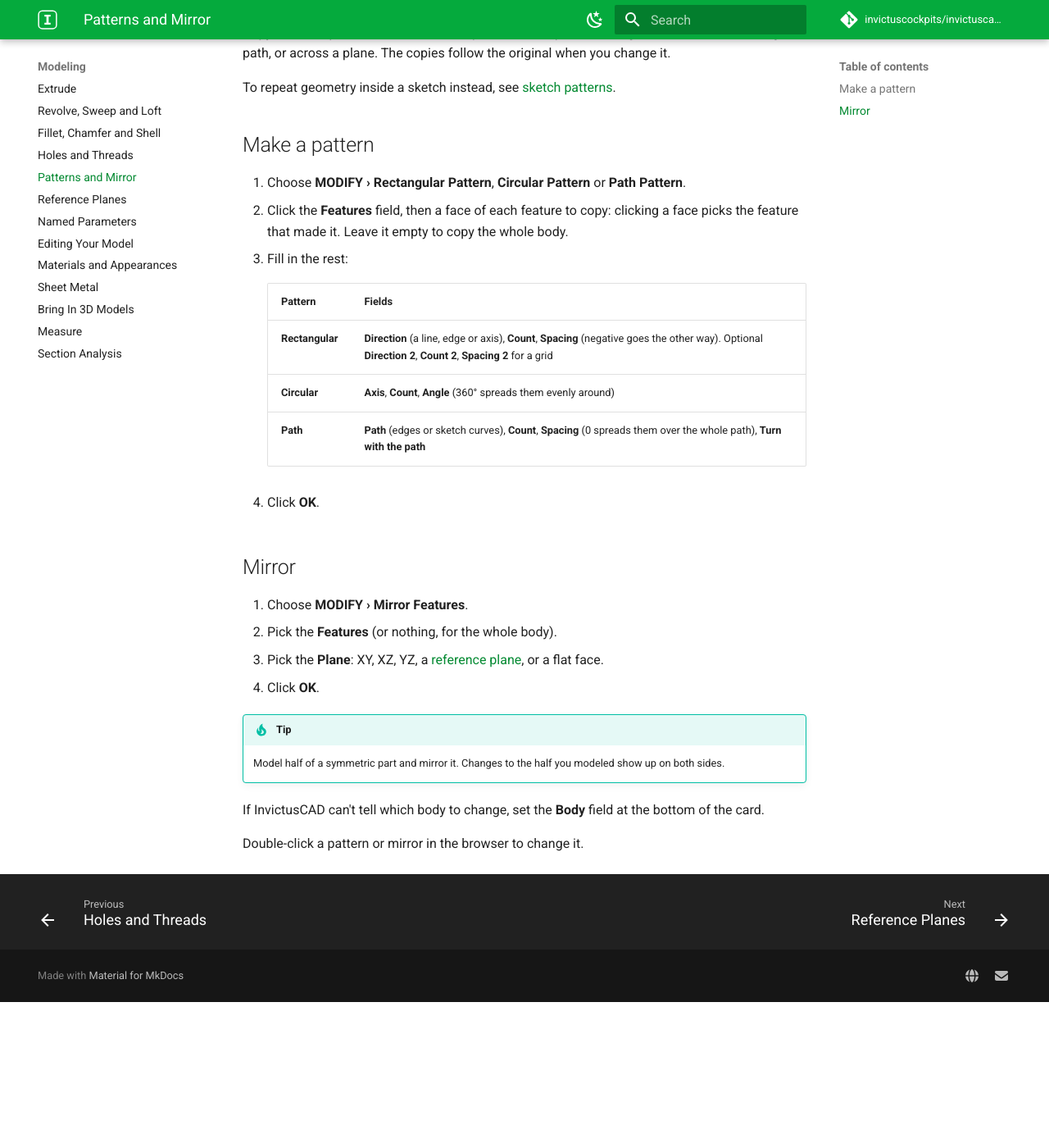
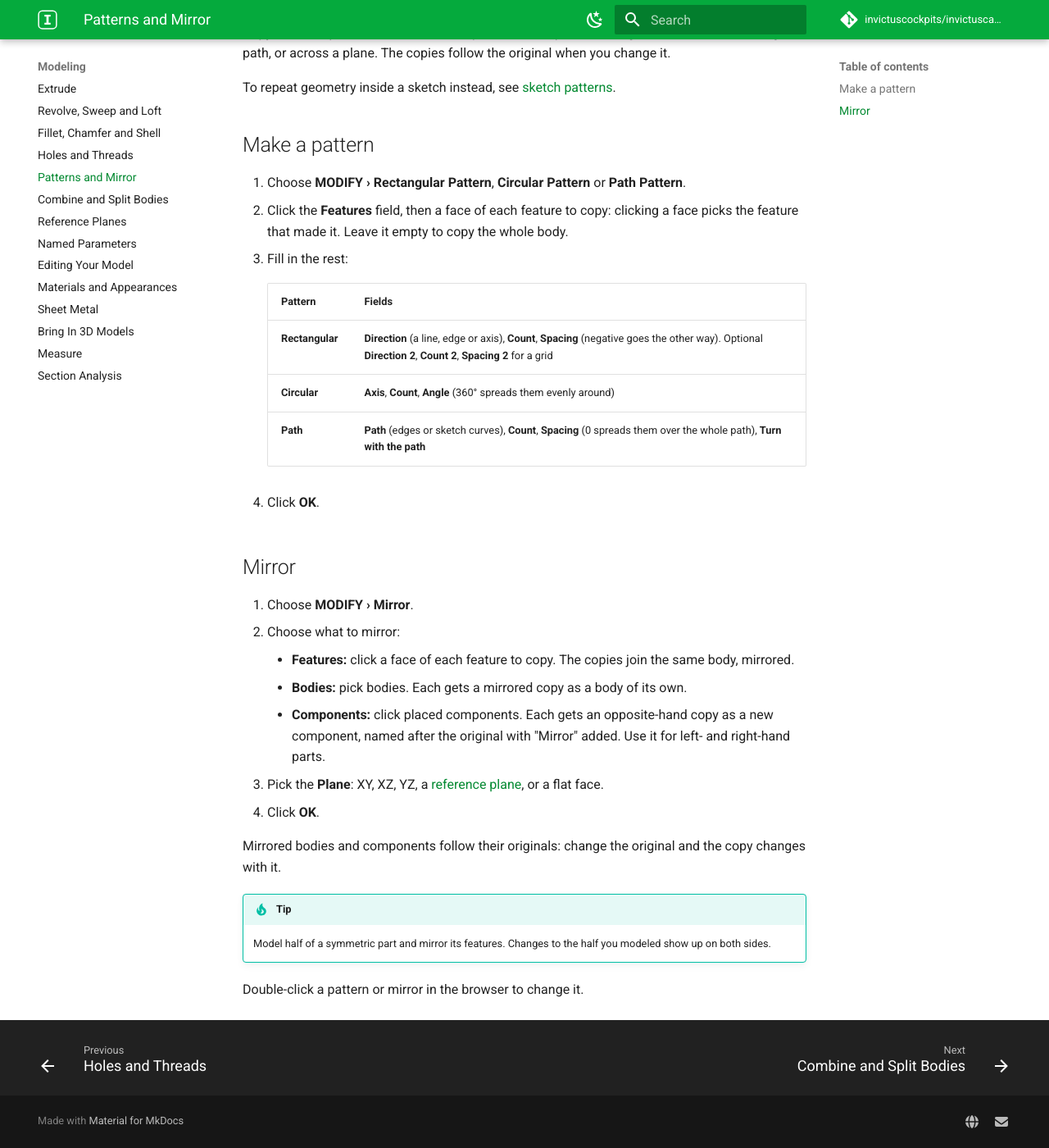
Before and after one commit to invictuscockpits/invictuscad-docs, an MkDocs documentation site: the page built from docs/modeling/patterns-and-mirror.md, in a window 1280 px wide and 1400 px high, scrolled down 201 px. Shown: the whole window at 82% size. Built offline with MkDocs 1.6.1 and Material for MkDocs 9.7.7, drawn with Linux system fonts in a browser that asks for light colours; comment, search, counter and statistics services are not loaded; before the commit the page ends 1423 px from its top, so only the background shows below that.

Commit message:
Combine and Split Bodies; Mirror for features, bodies and components

```diff
--- a/docs/modeling/patterns-and-mirror.md
+++ b/docs/modeling/patterns-and-mirror.md
@@ -22,15 +22,20 @@ To repeat geometry inside a sketch instead, see [sketch patterns](../sketching/e
 
 ## Mirror
 
-1. Choose **MODIFY › Mirror Features**.
-2. Pick the **Features** (or nothing, for the whole body).
+1. Choose **MODIFY › Mirror**.
+2. Choose what to mirror:
+    - **Features:** click a face of each feature to copy. The copies join the same body, mirrored.
+    - **Bodies:** pick bodies. Each gets a mirrored copy as a body of its own.
+    - **Components:** click placed components. Each gets an opposite-hand copy as a new component,
+      named after the original with "Mirror" added. Use it for left- and right-hand parts.
 3. Pick the **Plane**: XY, XZ, YZ, a [reference plane](reference-planes.md), or a flat face.
 4. Click **OK**.
 
+Mirrored bodies and components follow their originals: change the original and the copy changes
+with it.
+
 !!! tip
-    Model half of a symmetric part and mirror it. Changes to the half you modeled show up on both
-    sides.
-
-If InvictusCAD can't tell which body to change, set the **Body** field at the bottom of the card.
+    Model half of a symmetric part and mirror its features. Changes to the half you modeled show up
+    on both sides.
 
 Double-click a pattern or mirror in the browser to change it.
--- a/mkdocs.yml
+++ b/mkdocs.yml
@@ -82,6 +82,7 @@ nav:
       - Fillet, Chamfer and Shell: modeling/fillet-chamfer-shell.md
       - Holes and Threads: modeling/holes-and-threads.md
       - Patterns and Mirror: modeling/patterns-and-mirror.md
+      - Combine and Split Bodies: modeling/combine-and-split.md
       - Reference Planes: modeling/reference-planes.md
       - Named Parameters: modeling/parameters.md
       - Editing Your Model: modeling/history.md
```
Also changed, not shown: docs/getting-started/window.md (+1 -1 lines), docs/modeling/combine-and-split.md (added, +33 -0 lines).
